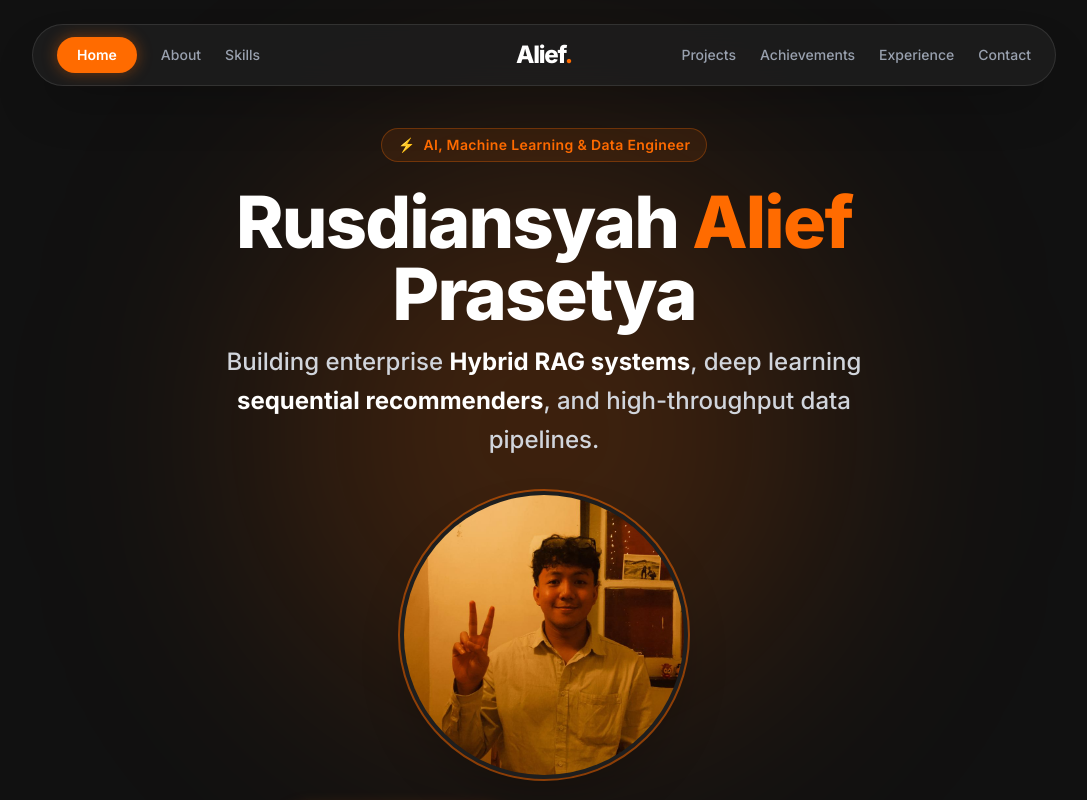
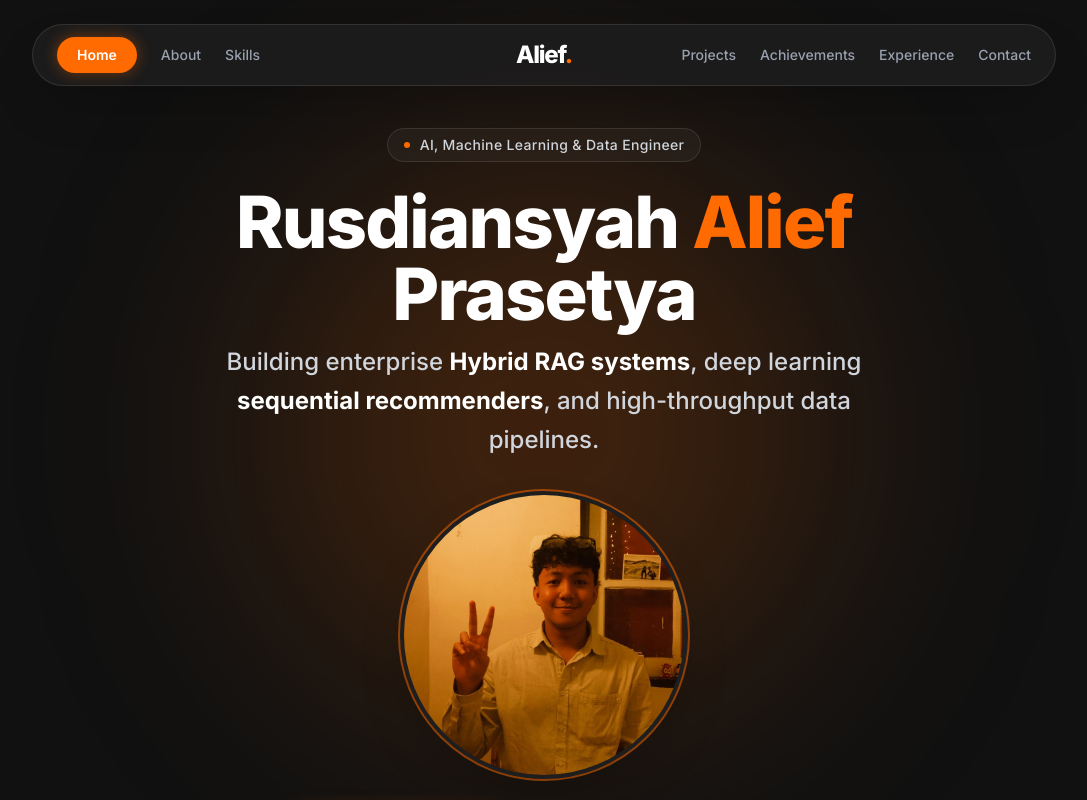
Before and after one commit to RusdiansyahAlief19/PersonalPortofolioRepositories, a React (Vite) app in the folder frontend-web/: page / in a window 1280 px wide. Shown: the top 800 px of the page, without its empty margins (96-1183 px from the left). Built offline with nearby package versions, Linux system fonts and the light colour scheme.

Commit message:
refactor(hero): remove emoji and refine badge styling to subtle dark glassmorphic

```diff
--- a/frontend-web/src/App.jsx
+++ b/frontend-web/src/App.jsx
@@ -42,9 +42,10 @@ function App() {
         <div className="absolute top-1/2 left-1/2 -translate-x-1/2 -translate-y-1/2 w-[550px] h-[550px] bg-jcrea-orange/20 rounded-full blur-[130px] -z-10 pointer-events-none"></div>
 
         <div className="text-center z-10 max-w-4xl mx-auto" data-aos="zoom-in" data-aos-duration="1200">
-            <span className="inline-flex items-center gap-2 border border-jcrea-orange/30 bg-jcrea-orange/10 rounded-full px-4 py-1.5 text-xs md:text-sm mb-6 text-jcrea-orange font-semibold tracking-wide">
-                <span>⚡</span> AI, Machine Learning &amp; Data Engineer
-            </span>
+            <div className="inline-flex items-center gap-2.5 px-4 py-1.5 rounded-full bg-white/[0.04] border border-white/10 backdrop-blur-md text-xs md:text-sm text-gray-300 font-medium tracking-wide mb-6">
+                <span className="w-1.5 h-1.5 rounded-full bg-jcrea-orange"></span>
+                <span>AI, Machine Learning &amp; Data Engineer</span>
+            </div>
             <h1 className="text-4xl md:text-7xl font-black tracking-tight mb-3 text-white">
                 Rusdiansyah <span className="text-jcrea-orange">Alief</span> Prasetya
             </h1>
```
